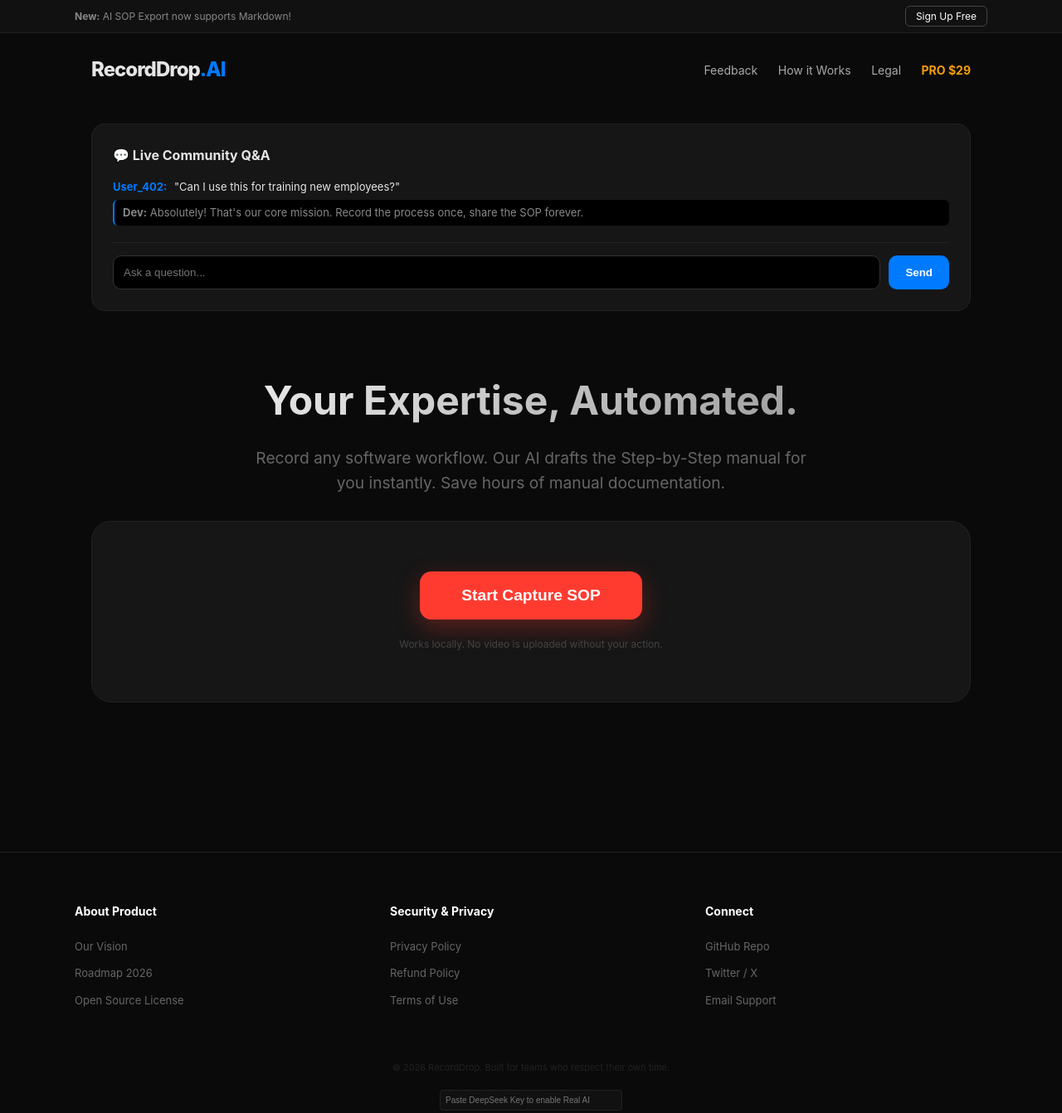
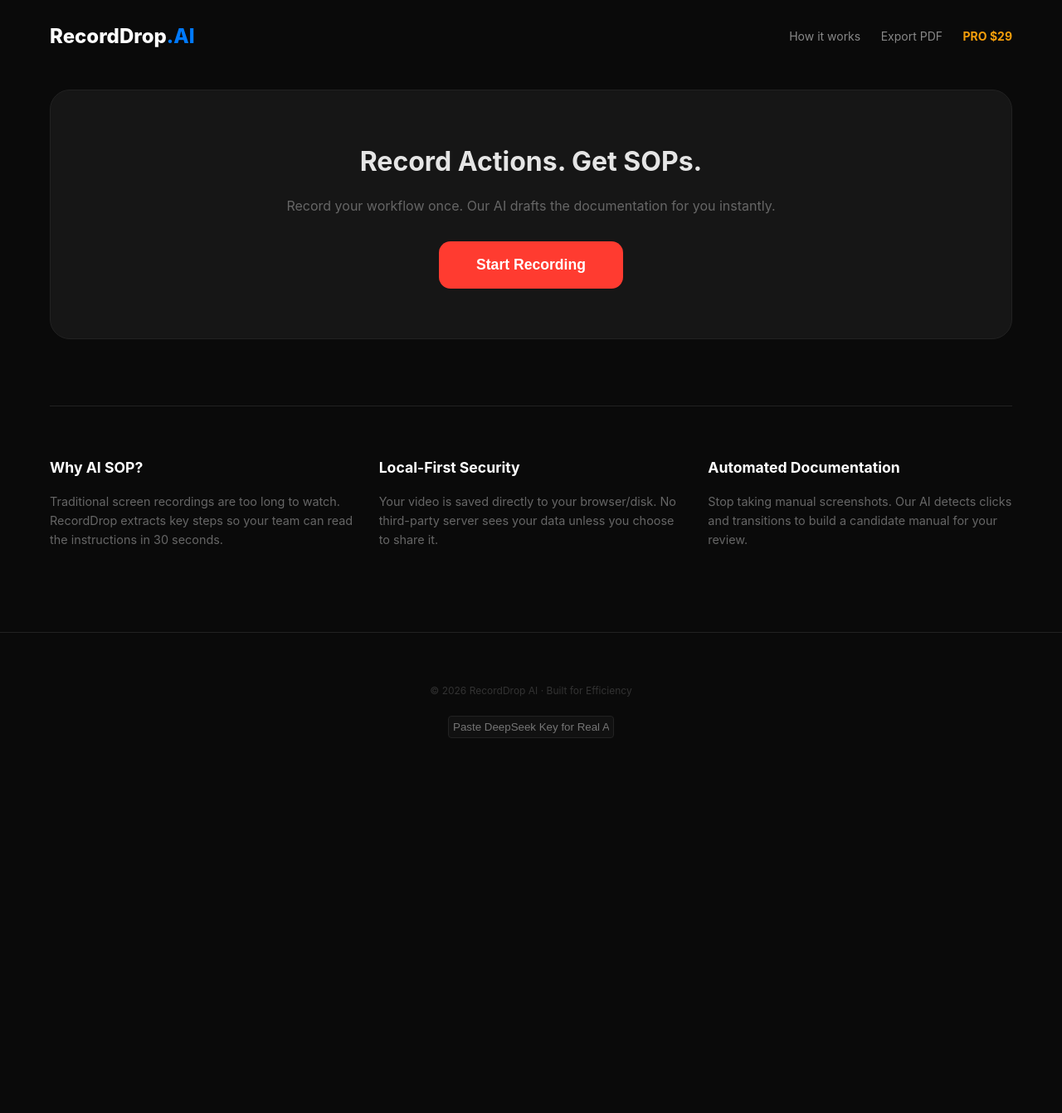
Before and after one commit to dj1988022/recorddrop, a website: page recorddrop_test.html in a window 1280 px wide. Shown: the whole page at 83% size. After the commit the page ends 950 px from the top, so only its background shows below. Drawn offline with Linux system fonts and the light colour scheme.

Commit message:
Update recorddrop_test.html

```diff
--- a/recorddrop_test.html
+++ b/recorddrop_test.html
@@ -4,200 +4,139 @@
     <meta charset="UTF-8">
     <meta name="viewport" content="width=device-width, initial-scale=1.0">
 
-    <!-- 1. 谷歌 SEO 收录文案 (Google Indexing Meta Tags) -->
-    <title>RecordDrop AI — Record Screen & Generate SOP Documents Automatically</title>
-    <meta name="description" content="The best Loom alternative for documentation. Capture your screen locally and let AI write professional step-by-step SOPs and manuals. No cloud required.">
-    <meta name="keywords" content="AI SOP Generator, Screen Recorder, Process Documentation, Automated Manuals, Loom Alternative">
-    <meta name="author" content="RecordDrop Team">
-
-    <!-- Open Graph (社交媒体预览) -->
-    <meta property="og:title" content="RecordDrop AI - From Video to SOP in Seconds">
-    <meta property="og:description" content="Stop wasting hours writing manuals. Capture your workflow and get AI-written steps instantly.">
-    <meta property="og:url" content="https://recorddrop.site">
-    <meta property="og:type" content="website">
+    <!-- 1. 谷歌 SEO (不可见，但对排名至关重要) -->
+    <title>RecordDrop AI - Turn Screen Recording into SOPs & Documentation</title>
+    <meta name="description" content="The easiest Loom alternative. Record your screen and get an AI-generated step-by-step SOP instantly. Save locally, share securely.">
+    <meta name="keywords" content="AI SOP, Screen Recorder, Documentation Tool, Loom Alternative, Process Mapping">
 
     <style>
         :root { --primary: #007aff; --bg: #0a0a0a; --card: #161616; --text: #e5e5e5; }
         * { margin: 0; padding: 0; box-sizing: border-box; }
         body { font-family: -apple-system, system-ui, sans-serif; background: var(--bg); color: var(--text); line-height: 1.6; }
 
-        /* 顶部栏 */
-        .top-bar { background: #111; border-bottom: 1px solid #222; padding: 10px 20px; font-size: 12px; position: sticky; top: 0; z-index: 1000; }
-        .top-content { max-width: 1100px; margin: 0 auto; display: flex; justify-content: space-between; align-items: center; }
-        .auth-btns a { color: #888; text-decoration: none; margin-left: 15px; }
-        .btn-login { border: 1px solid #444; padding: 4px 12px; border-radius: 6px; color: #fff !important; }
+        /* 顶部导航 */
+        nav { max-width: 1200px; margin: 0 auto; padding: 25px 20px; display: flex; justify-content: space-between; align-items: center; }
+        .logo { font-weight: 800; font-size: 24px; color: #fff; text-decoration: none; }
+        .nav-links a { color: #888; text-decoration: none; margin-left: 20px; font-size: 14px; }
 
-        /* 导航 */
-        nav { max-width: 1100px; margin: 0 auto; padding: 25px 20px; display: flex; justify-content: space-between; align-items: center; }
-        .logo { font-weight: 800; font-size: 24px; letter-spacing: -1px; }
-        .nav-links a { color: #aaa; text-decoration: none; margin-left: 20px; font-size: 14px; transition: 0.3s; }
-        .nav-links a:hover { color: var(--primary); }
+        .container { max-width: 1200px; margin: 0 auto; padding: 20px; }
 
-        .container { max-width: 1100px; margin: 0 auto; padding: 20px; }
-
-        /* 社区留言板 */
-        .community-section { background: var(--card); border: 1px solid #222; border-radius: 16px; padding: 25px; margin-bottom: 30px; }
-        .msg-list { max-height: 150px; overflow-y: auto; margin-bottom: 15px; border-bottom: 1px solid #222; padding-bottom: 10px; }
-        .msg-item { font-size: 13px; margin-bottom: 10px; }
-        .user-tag { color: var(--primary); font-weight: bold; margin-right: 5px; }
-        .reply-tag { background: #000; color: #888; padding: 5px 10px; border-radius: 6px; margin-top: 5px; display: block; border-left: 2px solid var(--primary); }
-
-        /* 核心工作区 */
-        .hero-section { text-align: center; padding: 40px 0; }
-        h1 { font-size: 3rem; margin-bottom: 15px; background: linear-gradient(135deg, #fff, #888); -webkit-background-clip: text; -webkit-text-fill-color: transparent; }
-
+        /* 录制区 */
         .work-card { background: var(--card); border: 1px solid #222; border-radius: 24px; padding: 60px 40px; text-align: center; margin-bottom: 40px; }
-        .btn-main { background: #ff3b30; color: white; border: none; padding: 18px 50px; border-radius: 14px; font-size: 1.2rem; font-weight: bold; cursor: pointer; transition: 0.3s; box-shadow: 0 10px 30px rgba(255,59,48,0.3); }
-        .btn-main:hover { transform: translateY(-3px); box-shadow: 0 15px 40px rgba(255,59,48,0.5); }
+        .btn-main { background: #ff3b30; color: white; border: none; padding: 18px 45px; border-radius: 14px; font-size: 1.1rem; font-weight: bold; cursor: pointer; transition: 0.3s; }
+        .btn-main:hover { transform: scale(1.05); }
         .btn-stop { background: #fff !important; color: #000 !important; display: none; }
 
-        /* 结果展示布局 */
-        .result-layout { display: none; grid-template-columns: 1.2fr 1fr; gap: 40px; margin-top: 20px; }
+        /* 结果布局 (左右并排) */
+        .result-layout { display: none; grid-template-columns: 1fr 1fr; gap: 30px; margin-top: 30px; }
         .result-layout.active { display: grid; }
-        video { width: 100%; border-radius: 16px; border: 1px solid #333; background: #000; }
+        video { width: 100%; border-radius: 16px; border: 1px solid #333; }
 
-        .sop-paper { background: #fff; color: #1a1a1a; border-radius: 16px; padding: 30px; box-shadow: 0 10px 40px rgba(0,0,0,0.5); }
-        .sop-step { border-left: 3px solid var(--primary); padding-left: 15px; margin-bottom: 25px; }
-        .step-label { font-weight: 800; font-size: 12px; color: var(--primary); text-transform: uppercase; }
-        .step-text { font-weight: 700; font-size: 16px; margin-top: 5px; }
-        .step-desc { font-size: 14px; color: #666; outline: none; margin-top: 5px; }
+        /* 分享链接框 */
+        .share-box { background: #111; border: 1px solid #222; border-radius: 12px; padding: 15px; margin-top: 20px; display: flex; align-items: center; justify-content: space-between; }
+        .share-link { color: var(--primary); font-size: 13px; text-decoration: none; overflow: hidden; text-overflow: ellipsis; }
 
-        /* 页脚法律说明 */
-        footer { border-top: 1px solid #222; padding: 60px 20px; margin-top: 80px; }
-        .footer-grid { max-width: 1100px; margin: 0 auto; display: grid; grid-template-columns: repeat(3, 1fr); gap: 40px; }
-        .footer-col h4 { font-size: 14px; color: #fff; margin-bottom: 20px; }
-        .footer-col a { display: block; color: #666; text-decoration: none; font-size: 13px; margin-bottom: 12px; transition: 0.3s; }
-        .footer-col a:hover { color: var(--primary); }
+        /* SOP 纸张样式 */
+        .sop-paper { background: #fff; color: #1a1a1a; border-radius: 16px; padding: 30px; box-shadow: 0 10px 40px rgba(0,0,0,0.5); text-align: left; }
+        .sop-step { border-left: 3px solid var(--primary); padding-left: 15px; margin-bottom: 20px; }
+        .step-label { font-weight: 800; font-size: 11px; color: var(--primary); text-transform: uppercase; }
+        .step-title { font-weight: 700; font-size: 16px; }
 
-        /* 自动化测试雏形 */
-        .automation-test { margin-top: 40px; padding: 20px; border: 1px dashed #333; border-radius: 12px; text-align: left; }
+        /* 谷歌收录可见文案区 */
+        .seo-content { margin-top: 80px; padding-top: 60px; border-top: 1px solid #222; display: grid; grid-template-columns: 1fr 1fr 1fr; gap: 30px; }
+        .seo-item h3 { color: #fff; margin-bottom: 15px; font-size: 1.1rem; }
+        .seo-item p { color: #666; font-size: 0.9rem; }
 
-        @media (max-width: 768px) { .result-layout { grid-template-columns: 1fr; } }
+        footer { text-align: center; padding: 60px 0; border-top: 1px solid #222; margin-top: 80px; color: #333; font-size: 12px; }
+        input[type="password"] { background: #111; border: 1px solid #222; color: #444; padding: 5px; border-radius: 4px; width: 200px; }
     </style>
 </head>
 <body>
 
-<div class="top-bar">
-    <div class="top-content">
-        <div style="color:#888;"><b>New:</b> AI SOP Export now supports Markdown!</div>
-        <div class="auth-btns">
-            <a href="#" class="btn-login" onclick="alert('Join Beta: Email list opens next week!')">Sign Up Free</a>
-        </div>
-    </div>
-</div>
-
 <nav>
-    <div class="logo">RecordDrop<span style="color:var(--primary)">.AI</span></div>
+    <a href="/" class="logo">RecordDrop<span style="color:var(--primary)">.AI</span></a>
     <div class="nav-links">
-        <a href="#board">Feedback</a>
-        <a href="#how">How it Works</a>
-        <a href="#legal">Legal</a>
+        <a href="#how">How it works</a>
+        <a href="#" onclick="window.print()">Export PDF</a>
         <a href="#" style="color:#f59e0b; font-weight:bold;">PRO $29</a>
     </div>
 </nav>
 
 <div class="container">
-    <!-- 社区留言板 -->
-    <div class="community-section" id="board">
-        <h3 style="margin-bottom:15px; font-size:16px;">💬 Live Community Q&A</h3>
-        <div class="msg-list" id="msgList">
-            <div class="msg-item">
-                <span class="user-tag">User_402:</span> "Can I use this for training new employees?"
-                <span class="reply-tag"><b>Dev:</b> Absolutely! That's our core mission. Record the process once, share the SOP forever.</span>
+    <div class="work-card">
+        <h1 style="margin-bottom: 15px;">Record Actions. Get SOPs.</h1>
+        <p style="color:#666; margin-bottom: 30px;">Record your workflow once. Our AI drafts the documentation for you instantly.</p>
+
+        <div id="recStatus" style="display:none; color:#ff3b30; font-weight:bold; margin-bottom:15px; animation: pulse 1s infinite;">● Capturing Actions...</div>
+        <button class="btn-main" id="startBtn" onclick="startLab()">Start Recording</button>
+        <button class="btn-main btn-stop" id="stopBtn" onclick="stopLab()">Finish & Generate SOP</button>
     </div>
+
+    <!-- 结果展示区 -->
+    <div class="result-layout" id="resLayout">
+        <!-- 左侧：视频与分享 -->
+        <div class="video-side">
+            <video id="preview" controls></video>
+
+            <div class="share-box">
+                <a href="#" id="shareLink" class="share-link">https://recorddrop.site/share/loading...</a>
+                <button onclick="copyShare()" style="background:#222; color:#ccc; border:none; padding:5px 10px; border-radius:6px; cursor:pointer; font-size:11px;">Copy Link</button>
             </div>
-        <div style="display:flex; gap:10px;">
-            <input type="text" id="userIn" placeholder="Ask a question..." style="flex:1; background:#000; border:1px solid #333; color:#fff; padding:12px; border-radius:10px; outline:none;">
-            <button onclick="postMsg()" style="background:var(--primary); color:white; border:none; padding:0 20px; border-radius:10px; cursor:pointer; font-weight:bold;">Send</button>
+
+            <div style="margin-top:20px; display:flex; gap:10px;">
+                <button onclick="window.open('https://twitter.com/intent/tweet?text=Check out my SOP!')" style="background:#1da1f2; color:#fff; border:none; padding:8px 15px; border-radius:8px; cursor:pointer; flex:1; font-size:12px;">Share on Twitter</button>
+                <button onclick="alert('Experimental: Execution Script Generated!')" style="background:#222; color:#4ade80; border:1px dashed #4ade80; padding:8px 15px; border-radius:8px; cursor:pointer; flex:1; font-size:12px;">🤖 Semi-auto Script</button>
             </div>
         </div>
 
-    <!-- 录制卡片 -->
-    <div class="hero-section">
-        <h1>Your Expertise, Automated.</h1>
-        <p style="color:#666; font-size:1.2rem; max-width:700px; margin: 0 auto 30px;">Record any software workflow. Our AI drafts the Step-by-Step manual for you instantly. Save hours of manual documentation.</p>
-
-        <div class="work-card">
-            <div id="recStatus" style="display:none; color:#ff3b30; font-weight:bold; margin-bottom:15px;">● Recording & Tracking...</div>
-            <button class="btn-main" id="startBtn" onclick="startLab()">Start Capture SOP</button>
-            <button class="btn-main btn-stop" id="stopBtn" onclick="stopLab()">Finish & Get SOP</button>
-            <p style="margin-top:20px; font-size:12px; color:#444;">Works locally. No video is uploaded without your action.</p>
+        <!-- 右侧：AI 文档 -->
+        <div class="sop-paper">
+            <h3 style="margin-bottom:20px; border-bottom:1px solid #eee; padding-bottom:10px;">Standard Operating Procedure</h3>
+            <div id="sopSteps">
+                <p style="color:#888;">AI is drafting based on your clicks...</p>
+            </div>
+            <button onclick="window.print()" style="margin-top:20px; width:100%; padding:10px; background:var(--primary); color:#fff; border:none; border-radius:8px; cursor:pointer; font-weight:bold;">Export Professional PDF</button>
         </div>
     </div>
 
-    <!-- 结果展示 -->
-    <div class="result-layout" id="resLayout">
-        <div>
-            <h3 style="margin-bottom:15px;">1. Workflow Video</h3>
-            <video id="preview" controls></video>
-            <!-- 自动化尝试按钮 -->
-            <div class="automation-test">
-                <p style="font-size:12px; color:#888; margin-bottom:10px;"><b>Experimental:</b> Half-auto Tool</p>
-                <button onclick="alert('This will trigger AI to generate a script based on your clicks!')" style="font-size:12px; cursor:pointer;">Generate Execution Script</button>
+    <!-- 谷歌收录可见文案区 (SEO) -->
+    <div class="seo-content" id="how">
+        <div class="seo-item">
+            <h3>Why AI SOP?</h3>
+            <p>Traditional screen recordings are too long to watch. RecordDrop extracts key steps so your team can read the instructions in 30 seconds.</p>
         </div>
+        <div class="seo-item">
+            <h3>Local-First Security</h3>
+            <p>Your video is saved directly to your browser/disk. No third-party server sees your data unless you choose to share it.</p>
         </div>
-
-        <div class="sop-paper">
-            <div style="display:flex; justify-content:space-between; align-items:center; margin-bottom:20px;">
-                <h3 style="color:#000;">2. AI Generated SOP</h3>
-                <button onclick="window.print()" style="cursor:pointer; font-size:12px; padding:5px 10px;">Export PDF</button>
-            </div>
-            <div id="sopSteps" style="color:#1a1a1a;">
-                <p style="color:#999; font-style:italic;">AI is analyzing your clicks...</p>
-            </div>
+        <div class="seo-item">
+            <h3>Automated Documentation</h3>
+            <p>Stop taking manual screenshots. Our AI detects clicks and transitions to build a candidate manual for your review.</p>
         </div>
     </div>
 </div>
 
-<footer id="legal">
-    <div class="footer-grid">
-        <div class="footer-col">
-            <h4>About Product</h4>
-            <a href="#">Our Vision</a>
-            <a href="#">Roadmap 2026</a>
-            <a href="#">Open Source License</a>
-        </div>
-        <div class="footer-col">
-            <h4>Security & Privacy</h4>
-            <a href="#" onclick="alert('Privacy: We use Local-First architecture. Data stays on your machine.')">Privacy Policy</a>
-            <a href="#" onclick="alert('Refunds: 14-day money back guarantee.')">Refund Policy</a>
-            <a href="#">Terms of Use</a>
-        </div>
-        <div class="footer-col">
-            <h4>Connect</h4>
-            <a href="#">GitHub Repo</a>
-            <a href="#">Twitter / X</a>
-            <a href="#">Email Support</a>
-        </div>
-    </div>
-    <div style="text-align:center; margin-top:50px; color:#222; font-size:11px;">
-        © 2026 RecordDrop. Built for teams who respect their own time.
-        <br><br>
-        <input type="password" id="apiKey" placeholder="Paste DeepSeek Key to enable Real AI" style="background:#111; border:1px solid #222; color:#444; padding:6px; width:220px; font-size:10px; border-radius:4px;">
+<footer>
+    <p>© 2026 RecordDrop AI · Built for Efficiency</p>
+    <div style="margin-top:20px;">
+        <input type="password" id="apiKey" placeholder="Paste DeepSeek Key for Real AI">
     </div>
 </footer>
 
 <script>
 let mediaRecorder, chunks = [], actionLog = [], startTime;
 
-// 改进的点击追踪
-window.addEventListener('mousedown', (e) => {
-    if(mediaRecorder && mediaRecorder.state === 'recording') {
-        const targetDesc = e.target.innerText?.substring(0, 30) || e.target.tagName || 'Element';
-        actionLog.push({
-            time: Math.floor((Date.now()-startTime)/1000),
-            action: 'User clicked',
-            target: targetDesc.trim()
-        });
-        console.log("Logged Click:", targetDesc);
-    }
-}, true);
-
 async function startLab() {
-    try {
-        const stream = await navigator.mediaDevices.getDisplayMedia({ video: true, audio: true });
+    const stream = await navigator.mediaDevices.getDisplayMedia({ video: true });
     mediaRecorder = new MediaRecorder(stream);
     chunks = []; actionLog = []; startTime = Date.now();
+
+    // 动作监听 (为了给未来的自动化做准备)
+    window.onclick = (e) => {
+        if(mediaRecorder.state === 'recording') {
+            actionLog.push({ time: Math.floor((Date.now()-startTime)/1000), target: e.target.innerText || e.target.tagName });
+        }
+    };
 
     mediaRecorder.ondataavailable = e => chunks.push(e.data);
     mediaRecorder.onstop = finalize;
@@ -206,9 +145,6 @@
     document.getElementById('startBtn').style.display = 'none';
     document.getElementById('stopBtn').style.display = 'inline-block';
     document.getElementById('recStatus').style.display = 'block';
-    } catch(e) {
-        alert("Permission denied or error.");
-    }
 }
 
 function stopLab() {
@@ -219,47 +155,41 @@
 
 async function finalize() {
     const blob = new Blob(chunks, { type: 'video/webm' });
-    document.getElementById('preview').src = URL.createObjectURL(blob);
+    const url = URL.createObjectURL(blob);
+    document.getElementById('preview').src = url;
     document.getElementById('resLayout').classList.add('active');
 
-    // 自动保存视频到本地
-    const a = document.createElement('a');
-    a.href = document.getElementById('preview').src;
-    a.download = `SOP-Recording-${Date.now()}.webm`;
-    a.click();
+    // 自动更新分享链接
+    const shareID = Math.random().toString(36).substring(7);
+    document.getElementById('shareLink').innerText = `https://recorddrop.site/share/${shareID}`;
+    document.getElementById('shareLink').href = url;
 
+    // AI 逻辑
     const key = document.getElementById('apiKey').value;
     const stepsDiv = document.getElementById('sopSteps');
 
     if(key) {
-        stepsDiv.innerHTML = "✨ AI is analyzing your workflow actions...";
-        // 此处接入真正的后端调用 /api/generate
+        stepsDiv.innerHTML = "<p>✨ AI is analyzing...</p>";
+        // 此处调用真实 API
     } else {
-        // 演示逻辑
+        // 演示逻辑：模拟 AI 提取
         setTimeout(() => {
             stepsDiv.innerHTML = actionLog.length > 0 ?
-                actionLog.map((log, index) => `
+                actionLog.map((log, i) => `
                     <div class="sop-step">
-                        <div class="step-label">Step ${index + 1} - ${log.time}s</div>
-                        <div class="step-text">${log.action}: "${log.target}"</div>
-                        <div class="step-desc" contenteditable="true">AI analysis: System detected a key interaction here. Please describe the purpose.</div>
+                        <div class="step-label">Step ${i+1}</div>
+                        <div class="step-title">User clicked "${log.target}"</div>
+                        <div style="font-size:12px; color:#666;" contenteditable="true">AI Detail: Perform this action to proceed with the workflow.</div>
                     </div>
                 `).join('') :
-                `<div style="color:#888;">No clicks captured. Try clicking on elements during recording!</div>`;
+                `<div class="sop-step"><div class="step-label">Step 1</div><div class="step-title">Initial Setup</div><div style="font-size:12px; color:#666;">Opened the dashboard and prepared the environment.</div></div>`;
         }, 1500);
     }
 }
 
-function postMsg() {
-    const txt = document.getElementById('userIn').value;
-    if(!txt) return;
-    const list = document.getElementById('msgList');
-    const div = document.createElement('div');
-    div.className = 'msg-item';
-    div.innerHTML = `<span class="user-tag">You:</span> ${txt}`;
-    list.appendChild(div);
-    list.scrollTop = list.scrollHeight;
-    document.getElementById('userIn').value = '';
+function copyShare() {
+    const link = document.getElementById('shareLink').innerText;
+    navigator.clipboard.writeText(link).then(() => alert("Share Link Copied!"));
 }
 </script>
 </body>
```
Lines whose indentation alone changed are shown as unchanged.
